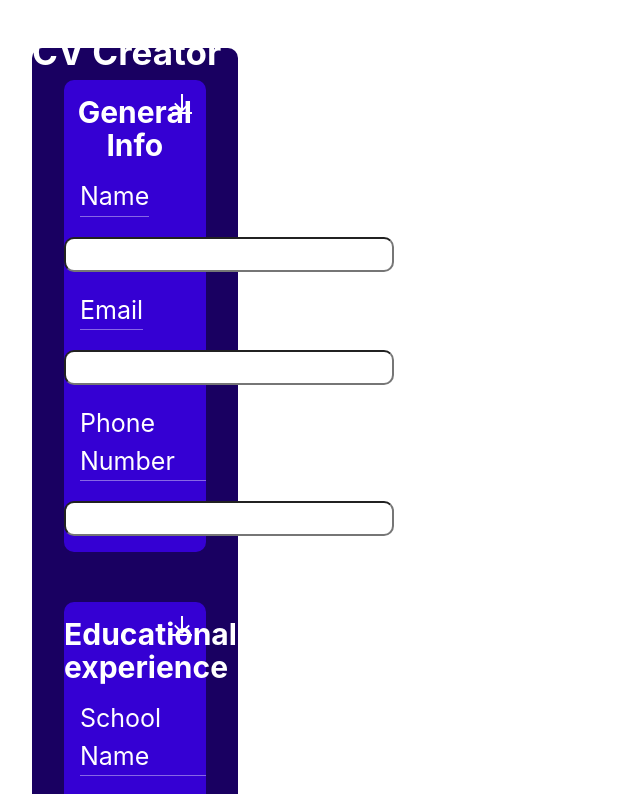
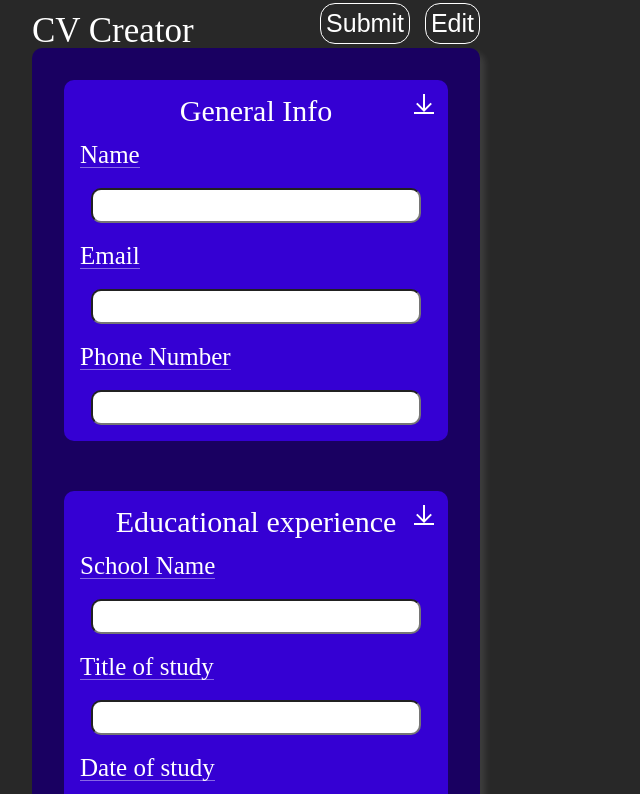
Before and after one commit to Chris-Karampagias/CV-Application, a React (Vite) app: page / in a window 1280 px wide. Shown: the top 794 px of the page, without its empty margins (0-640 px from the left). Built offline with nearby package versions, Linux system fonts and the light colour scheme.

Commit message:
Meyer reset

```diff
--- a/src/index.css
+++ b/src/index.css
@@ -1,69 +1,131 @@
-:root {
-  font-family: Inter, system-ui, Avenir, Helvetica, Arial, sans-serif;
-  line-height: 1.5;
-  font-weight: 400;
-
-  color-scheme: light dark;
-  color: rgba(255, 255, 255, 0.87);
-  background-color: #242424;
-
-  font-synthesis: none;
-  text-rendering: optimizeLegibility;
-  -webkit-font-smoothing: antialiased;
-  -moz-osx-font-smoothing: grayscale;
-  -webkit-text-size-adjust: 100%;
+/* Meyer reset */
+html,
+body,
+div,
+span,
+applet,
+object,
+iframe,
+h1,
+h2,
+h3,
+h4,
+h5,
+h6,
+p,
+blockquote,
+pre,
+a,
+abbr,
+acronym,
+address,
+big,
+cite,
+code,
+del,
+dfn,
+em,
+img,
+ins,
+kbd,
+q,
+s,
+samp,
+small,
+strike,
+strong,
+sub,
+sup,
+tt,
+var,
+b,
+u,
+i,
+center,
+dl,
+dt,
+dd,
+ol,
+ul,
+li,
+fieldset,
+form,
+label,
+legend,
+table,
+caption,
+tbody,
+tfoot,
+thead,
+tr,
+th,
+td,
+article,
+aside,
+canvas,
+details,
+embed,
+figure,
+figcaption,
+footer,
+header,
+hgroup,
+menu,
+nav,
+output,
+ruby,
+section,
+summary,
+time,
+mark,
+audio,
+video {
+  margin: 0;
+  padding: 0;
+  border: 0;
+  font-size: 100%;
+  font: inherit;
+  vertical-align: baseline;
+}
+/* HTML5 display-role reset for older browsers */
+article,
+aside,
+details,
+figcaption,
+figure,
+footer,
+header,
+hgroup,
+menu,
+nav,
+section {
+  display: block;
+}
+body {
+  line-height: 1;
+}
+ol,
+ul {
+  list-style: none;
+}
+blockquote,
+q {
+  quotes: none;
+}
+blockquote:before,
+blockquote:after,
+q:before,
+q:after {
+  content: "";
+  content: none;
+}
+table {
+  border-collapse: collapse;
+  border-spacing: 0;
 }
 
-a {
-  font-weight: 500;
-  color: #646cff;
-  text-decoration: inherit;
-}
-a:hover {
-  color: #535bf2;
-}
+/* End of reset */
 
 body {
-  margin: 0;
-  display: flex;
-  place-items: center;
-  min-width: 320px;
-  min-height: 100vh;
+  background-color: #282828;
 }
-
-h1 {
-  font-size: 3.2em;
-  line-height: 1.1;
-}
-
-button {
-  border-radius: 8px;
-  border: 1px solid transparent;
-  padding: 0.6em 1.2em;
-  font-size: 1em;
-  font-weight: 500;
-  font-family: inherit;
-  background-color: #1a1a1a;
-  cursor: pointer;
-  transition: border-color 0.25s;
-}
-button:hover {
-  border-color: #646cff;
-}
-button:focus,
-button:focus-visible {
-  outline: 4px auto -webkit-focus-ring-color;
-}
-
-@media (prefers-color-scheme: light) {
-  :root {
-    color: #213547;
-    background-color: #ffffff;
-  }
-  a:hover {
-    color: #747bff;
-  }
-  button {
-    background-color: #f9f9f9;
-  }
-}
```
